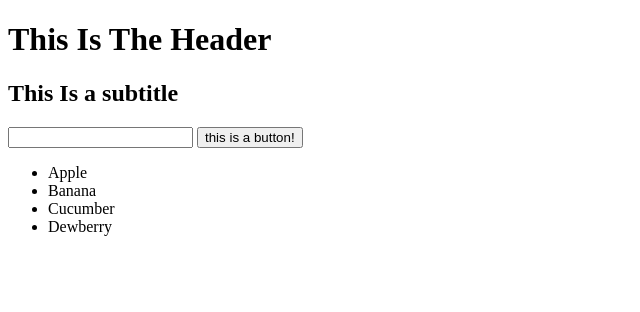
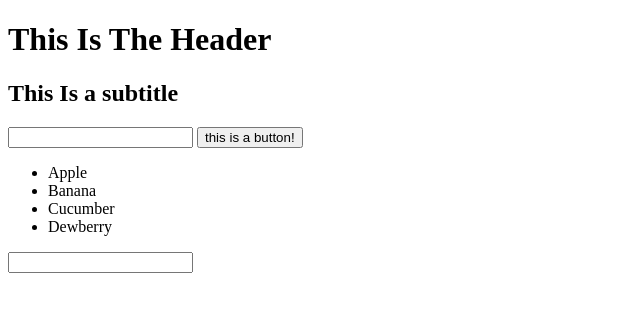
Before and after one commit to ap42m/JS-DOM, a plain HTML site: page index.html in a window 1280 px wide. Shown: the whole page, without its empty margins (0-640 px from the left). Drawn offline with Linux system fonts and the light colour scheme.

Commit message:
added 2nd input id = "input2"
input for adding element to fruit list

```diff
--- a/index.html
+++ b/index.html
@@ -21,6 +21,7 @@
         <li class="primCol">Cucumber</li>
         <li class="secCol">Dewberry</li>
     </ul>
+    <input id="input2" type="text">
     <script src="app.js"></script>
 </body>
 </html>
```
